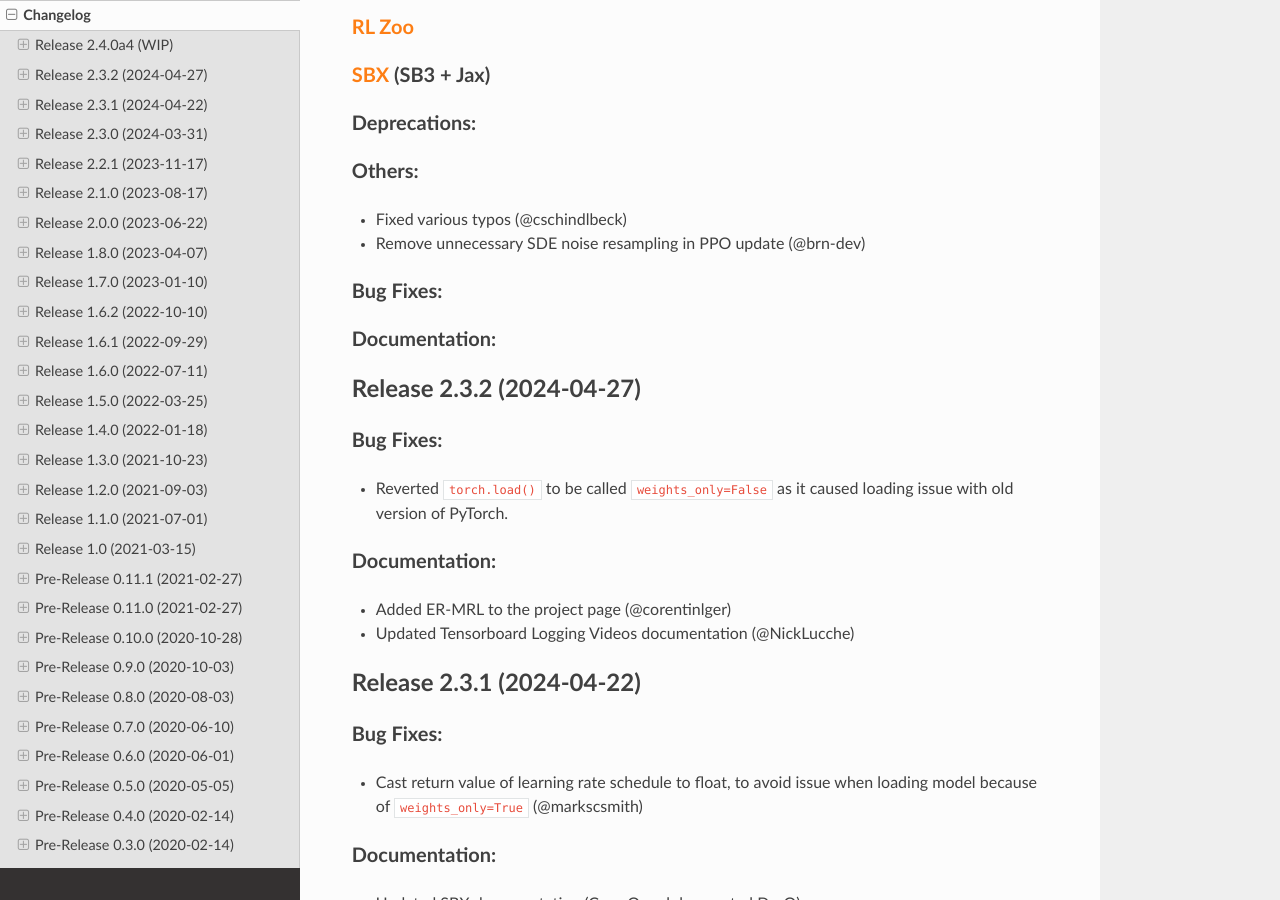
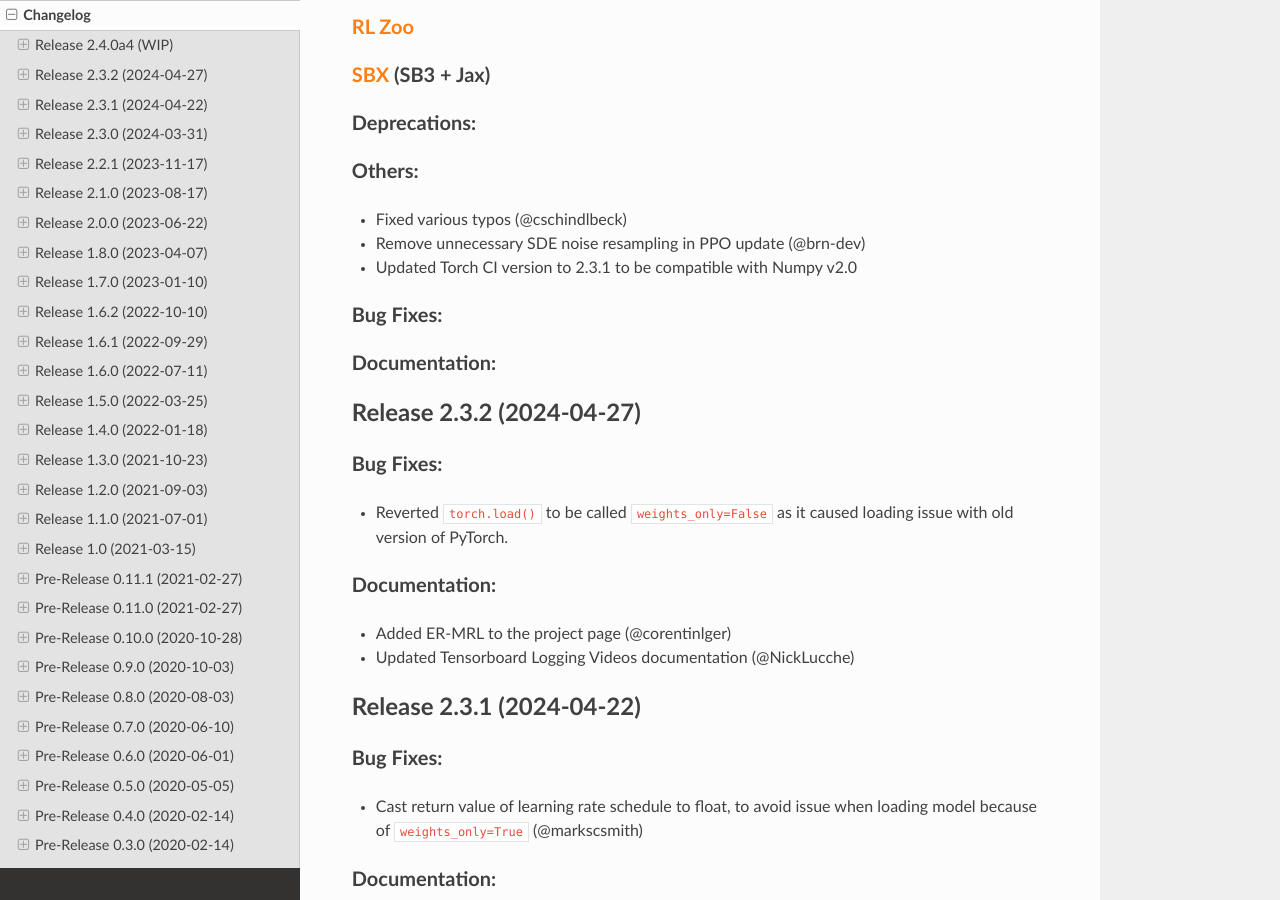
Before and after one commit to DLR-RM/stable-baselines3, a Sphinx documentation site: the page built from docs/misc/changelog.rst, in a window 1280 px wide and 900 px high, scrolled down 557 px. Built offline with Sphinx 7.4.7 and the Read the Docs theme 2.0.0, drawn with Linux system fonts in a browser that asks for light colours; pages that are not in the unit, such as notebooks, are missing from menus; the version number could not be read and is left out.

Commit message:
Update PyTorch version on CI

```diff
--- a/docs/misc/changelog.rst
+++ b/docs/misc/changelog.rst
@@ -36,6 +36,7 @@
 ^^^^^^^
 - Fixed various typos (@cschindlbeck)
 - Remove unnecessary SDE noise resampling in PPO update (@brn-dev)
+- Updated Torch CI version to 2.3.1 to be compatible with Numpy v2.0
 
 Bug Fixes:
 ^^^^^^^^^^
```
Also changed, not shown: 1 other file.
